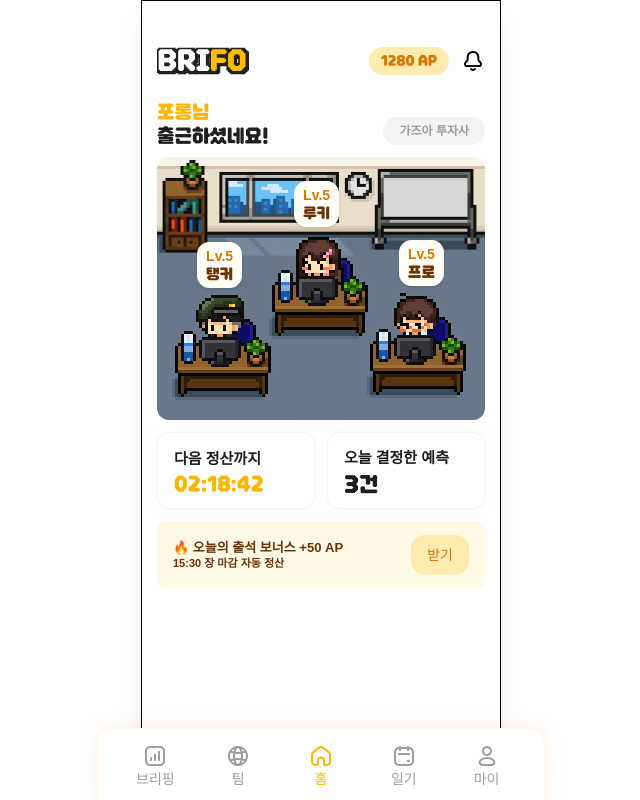
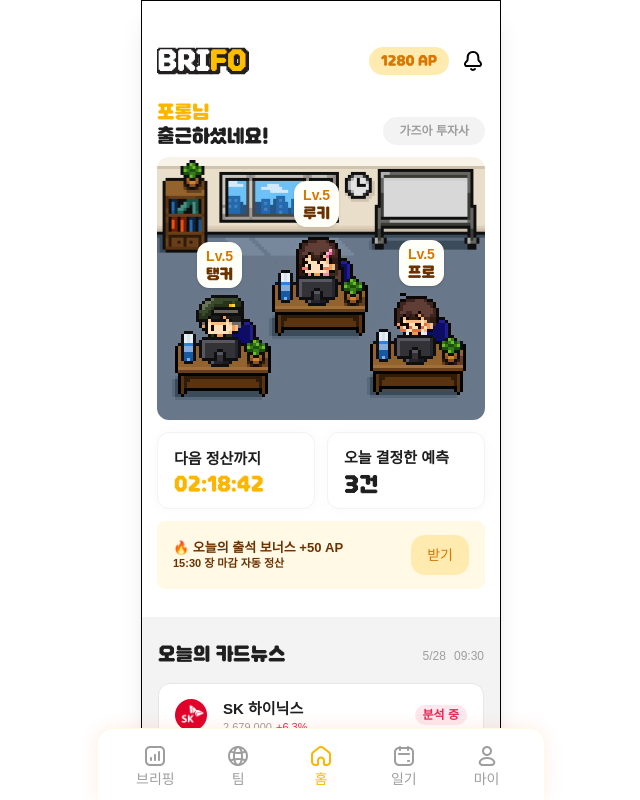
Before and after one commit to Team-BRIFO/BRIFO-front, a React (Vite) app: page / in a window 1280 px wide. Shown: the whole page, without its empty margins (319-959 px from the left). Built offline with nearby package versions, Linux system fonts and the light colour scheme.

Commit message:
feat: 홈 카드뉴스 섹션 컴포넌트 구현

```diff
--- /dev/null
+++ b/src/components/feature/home/HomeCardNewsSection.tsx
@@ -0,0 +1,65 @@
+import { AnalyzeCard } from '@/components/feature/stock/AnalyzeCard'
+
+interface HomeCardNewsItem {
+  id: number
+  stock: {
+    name: string
+    code?: string
+    marketType?: string
+    logoUrl?: string | null
+    price: number
+    changeRate: number
+  }
+  newsCount: number
+  headline: string
+  isCompleted: boolean
+}
+
+interface HomeCardNewsSectionProps {
+  date: string
+  time: string
+  items: HomeCardNewsItem[]
+  onItemClick?: (id: number) => void
+}
+
+export default function HomeCardNewsSection({
+  date,
+  time,
+  items,
+  onItemClick,
+}: HomeCardNewsSectionProps) {
+  return (
+    <section className="flex flex-col gap-3">
+      <div className="flex items-center justify-between">
+        <h2 className="dnf-Subtitle2 text-Gray-10 mt-1 mb-2">오늘의 카드뉴스</h2>
+
+        <div className="pretendard-Caption2 text-Gray-5 flex items-center gap-2">
+          <span>{date}</span>
+          <span>{time}</span>
+        </div>
+      </div>
+
+      <div className="flex flex-col gap-1">
+        {items.map((item) => (
+          <button
+            key={item.id}
+            type="button"
+            onClick={() => onItemClick?.(item.id)}
+            className="w-full text-left"
+          >
+            <AnalyzeCard
+              type="normal"
+              resultType="BRIEFING"
+              stock={item.stock}
+              briefingFooter={{
+                newsCount: item.newsCount,
+                headline: item.headline,
+                isCompleted: item.isCompleted,
+              }}
+            />
+          </button>
+        ))}
+      </div>
+    </section>
+  )
+}
--- a/src/components/feature/stock/AnalyzeCard.tsx
+++ b/src/components/feature/stock/AnalyzeCard.tsx
@@ -153,7 +153,15 @@ export function AnalyzeCard({
             </div>
             {badgeConfig && (
               <div className="flex items-center gap-1">
-                <Badge type={badgeConfig.type} size="md">
+                <Badge
+                  type={badgeConfig.type}
+                  size="md"
+                  className={
+                    resultType === 'BRIEFING' && !briefingFooter?.isCompleted
+                      ? 'bg-Pink-60 text-Pink-30'
+                      : ''
+                  }
+                >
                   {badgeConfig.text}
                 </Badge>
                 {apAmount !== 0 && (
--- a/src/pages/HomePage/HomePage.tsx
+++ b/src/pages/HomePage/HomePage.tsx
@@ -1,14 +1,18 @@
 import { useState } from 'react'
+import { useNavigate } from 'react-router-dom'
 
 import Logo from '@/assets/logo/brifo_logo.svg?react'
 import { StatusBar, StatusBarNotificationButton } from '@/components/common/StatusBar'
 import AttendanceBonusCard from '@/components/feature/home/AttendanceBonusCard'
 import AttendanceModal from '@/components/feature/home/AttendanceModal'
+import HomeCardNewsSection from '@/components/feature/home/HomeCardNewsSection'
 import HomeHeader from '@/components/feature/home/HomeHeader'
 import OfficeCard from '@/components/feature/home/OfficeCard'
 import PredictionCard from '@/components/feature/home/PredictionCard'
 import SettlementCard from '@/components/feature/home/SettlementCard'
-import { useNavigate } from 'react-router-dom'
+import { PATH } from '@/routes/paths'
+
+import { HOME_CARD_NEWS_MOCK_DATA } from './mockData'
 
 export function HomePage() {
   const navigate = useNavigate()
@@ -16,8 +20,9 @@ export function HomePage() {
 
   return (
     <>
-      <main className="flex min-h-screen justify-center bg-white px-6">
-        <div className="flex w-82 flex-col">
+      <main className="min-h-screen bg-white">
+        {/* 상단 흰색 영역 */}
+        <div className="mx-auto flex w-82 flex-col pb-7">
           <StatusBar
             hasStatusArea
             className="w-full [&>div:last-child]:px-0"
@@ -28,7 +33,7 @@ export function HomePage() {
                   1280 AP
                 </div>
 
-                <StatusBarNotificationButton onClick={() => navigate('/notification')} />
+                <StatusBarNotificationButton onClick={() => navigate(PATH.NOTIFICATION)} />
               </div>
             }
           />
@@ -51,6 +56,18 @@ export function HomePage() {
             />
           </div>
         </div>
+
+        {/* 카드뉴스 회색 영역 */}
+        <section className="bg-Gray-1 w-full pt-6 pb-24">
+          <div className="px-4">
+            <HomeCardNewsSection
+              items={HOME_CARD_NEWS_MOCK_DATA}
+              date="5/28"
+              time="09:30"
+              onItemClick={(id) => navigate(PATH.CARD_NEWS_DETAIL(String(id)))}
+            />
+          </div>
+        </section>
       </main>
 
       <AttendanceModal
--- /dev/null
+++ b/src/pages/HomePage/mockData.ts
@@ -0,0 +1,40 @@
+import skHynixLogo from '@/assets/logo/sk-hynix.png'
+
+export const HOME_CARD_NEWS_MOCK_DATA = [
+  {
+    id: 1,
+    stock: {
+      name: 'SK 하이닉스',
+      logoUrl: skHynixLogo,
+      price: 2679000,
+      changeRate: 6.3,
+    },
+    newsCount: 2,
+    headline: 'HBM3E 12단 양산 본격화… 엔비디아 공급 기대감 확대',
+    isCompleted: false,
+  },
+  {
+    id: 2,
+    stock: {
+      name: 'SK 하이닉스',
+      logoUrl: skHynixLogo,
+      price: 2679000,
+      changeRate: 6.3,
+    },
+    newsCount: 2,
+    headline: 'AI 반도체 수요 증가… 실적 개선 기대',
+    isCompleted: false,
+  },
+  {
+    id: 3,
+    stock: {
+      name: 'SK 하이닉스',
+      logoUrl: skHynixLogo,
+      price: 2679000,
+      changeRate: 6.3,
+    },
+    newsCount: 2,
+    headline: '글로벌 공급망 확대와 신규 투자 계획 발표',
+    isCompleted: false,
+  },
+]
```
Also changed, not shown: src/assets/logo/sk-hynix.png (added).
